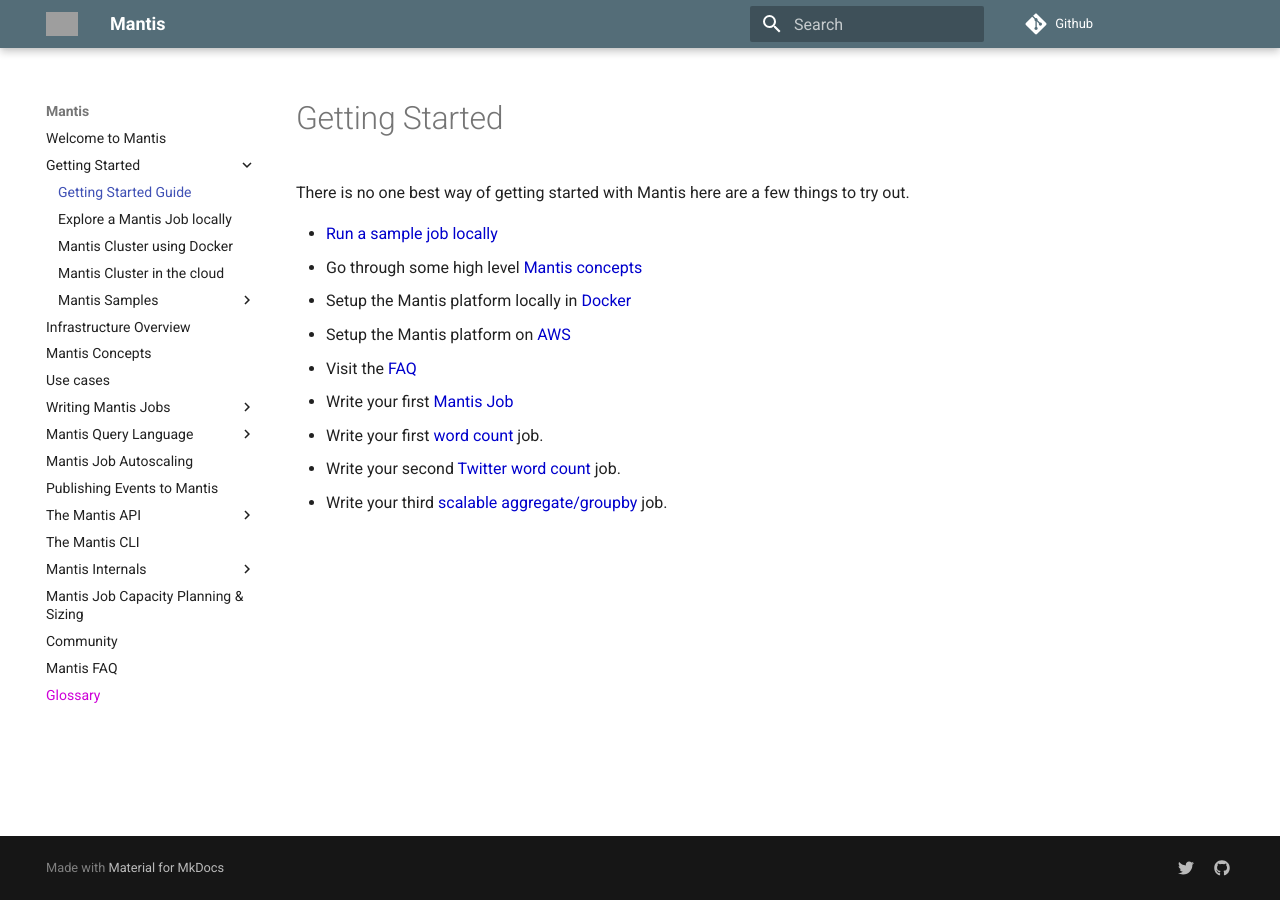
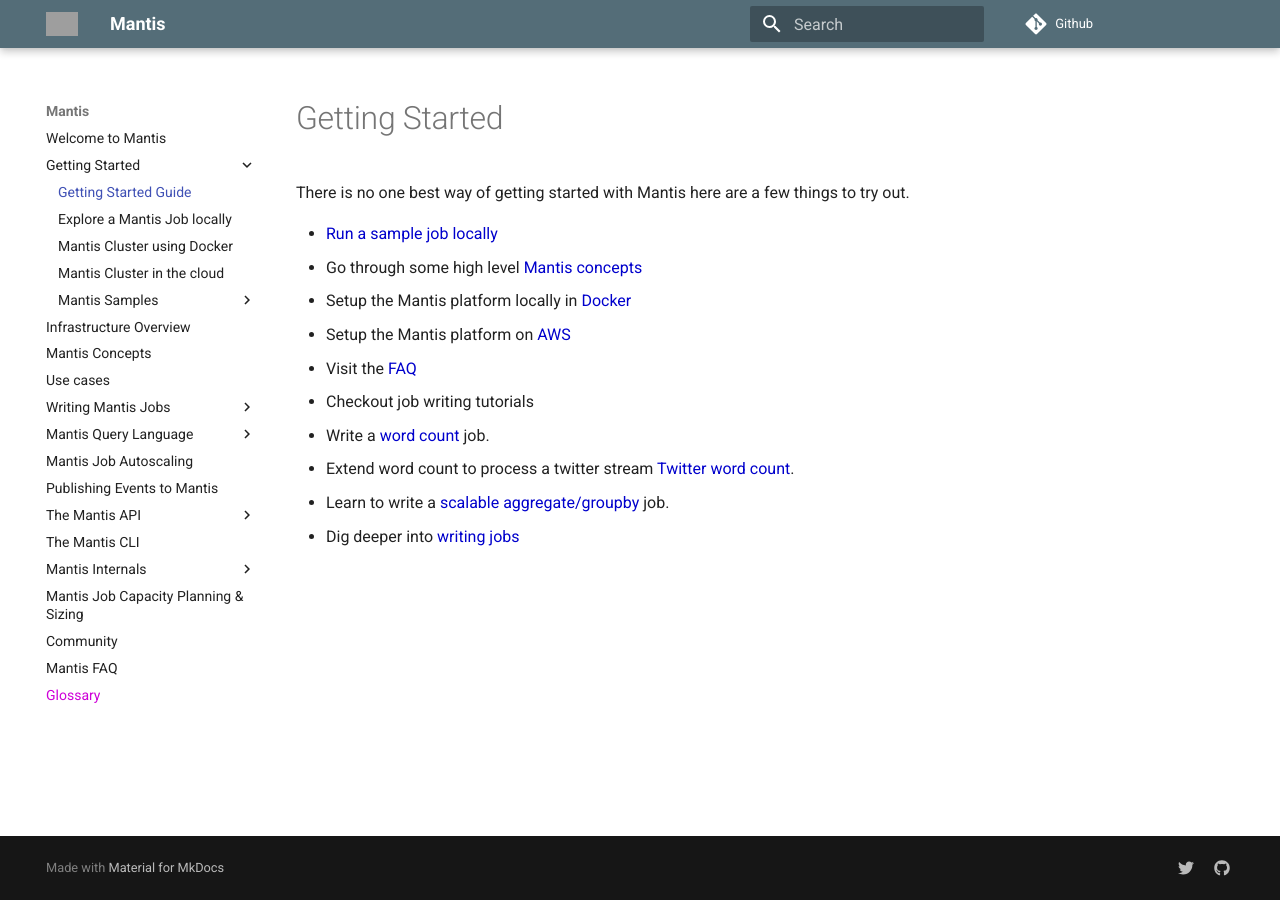
Before and after one commit to Netflix/mantis, an MkDocs documentation site: the page built from docs/docs/gettingstarted/index.md, in a window 1280 px wide. Built offline with MkDocs 1.6.1 and Material for MkDocs 9.7.7, drawn with Linux system fonts in a browser that asks for light colours; comment, search, counter and statistics services are not loaded; grey boxes are pictures that could not be loaded.

Commit message:
update getting started with samples

```diff
--- a/docs/docs/gettingstarted/index.md
+++ b/docs/docs/gettingstarted/index.md
@@ -7,7 +7,8 @@
 - Setup the Mantis platform locally in [Docker](docker.md)
 - Setup the Mantis platform on [AWS](cloud.md)
 - Visit the [FAQ](../faq.md)
-- Write your first [Mantis Job](../writingjobs/index.md)
-- Write your first [word count](../writingjobs/wordcount.md) job.
-- Write your second [Twitter word count](../writingjobs/twitter.md) job.
-- Write your third [scalable aggregate/groupby](../writingjobs/groupby.md) job.
+- Checkout job writing tutorials
+   - Write a [word count](../writingjobs/wordcount.md) job.
+   - Extend word count to process a twitter stream [Twitter word count](../writingjobs/twitter.md).
+   - Learn to write a [scalable aggregate/groupby](../writingjobs/groupby.md) job.
+- Dig deeper into [writing jobs](../writingjobs/index.md)
```
